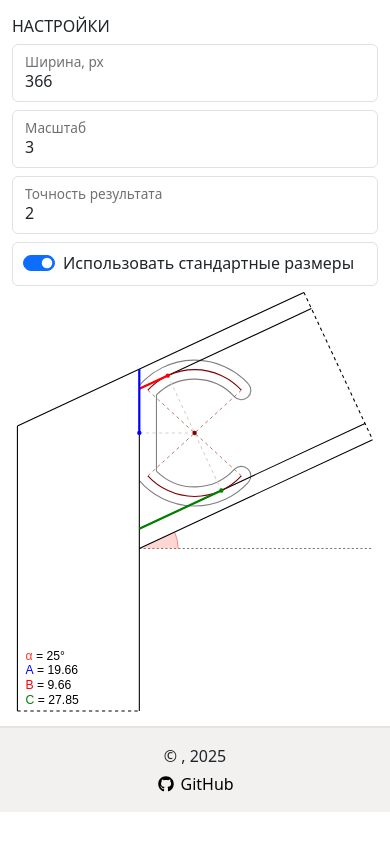
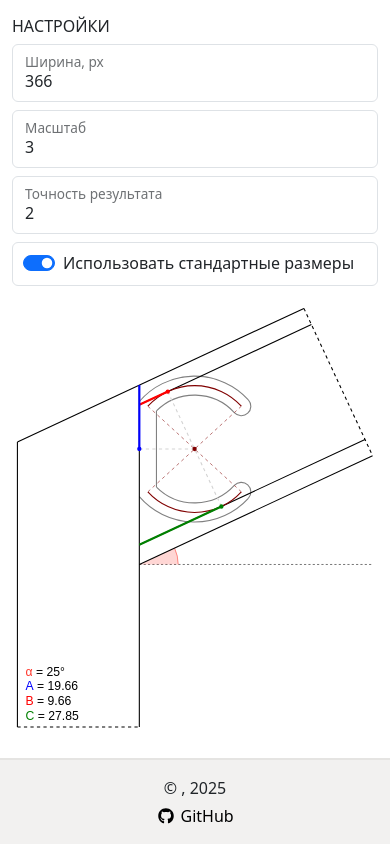
Before and after one commit to chernyshovn/sukharik, a Vue app: page / in a window 390 px wide. Shown: the part 639-1483 px from the top of the page. Before the commit the page ends 1451 px from the top, so only its background shows below. Built offline with nearby package versions, Linux system fonts and the light colour scheme.

Commit message:
Update configuration; fix styles

```diff
--- a/src/components/Main.vue
+++ b/src/components/Main.vue
@@ -410,7 +410,7 @@ watch(() => useDefaultParameters.value, (newValue) => {
           </div>
         </div>
       </div>
-      <div class="col-lg-10 col-md-9 col-12 text-center" ref="figureCol">
+      <div class="col-lg-10 col-md-9 col-12 my-3 my-md-0 text-center" ref="figureCol">
         <svg :width="width" :height="height" :viewBox="viewBox" xmlns="http://www.w3.org/2000/svg">
           <g :transform="reflectY ? `scale(-1,1) translate(-${bounds.maxX + bounds.minX},0)` : ''">
             <!-- Alpha -->
```
Also changed, not shown: public/configuration.png.
